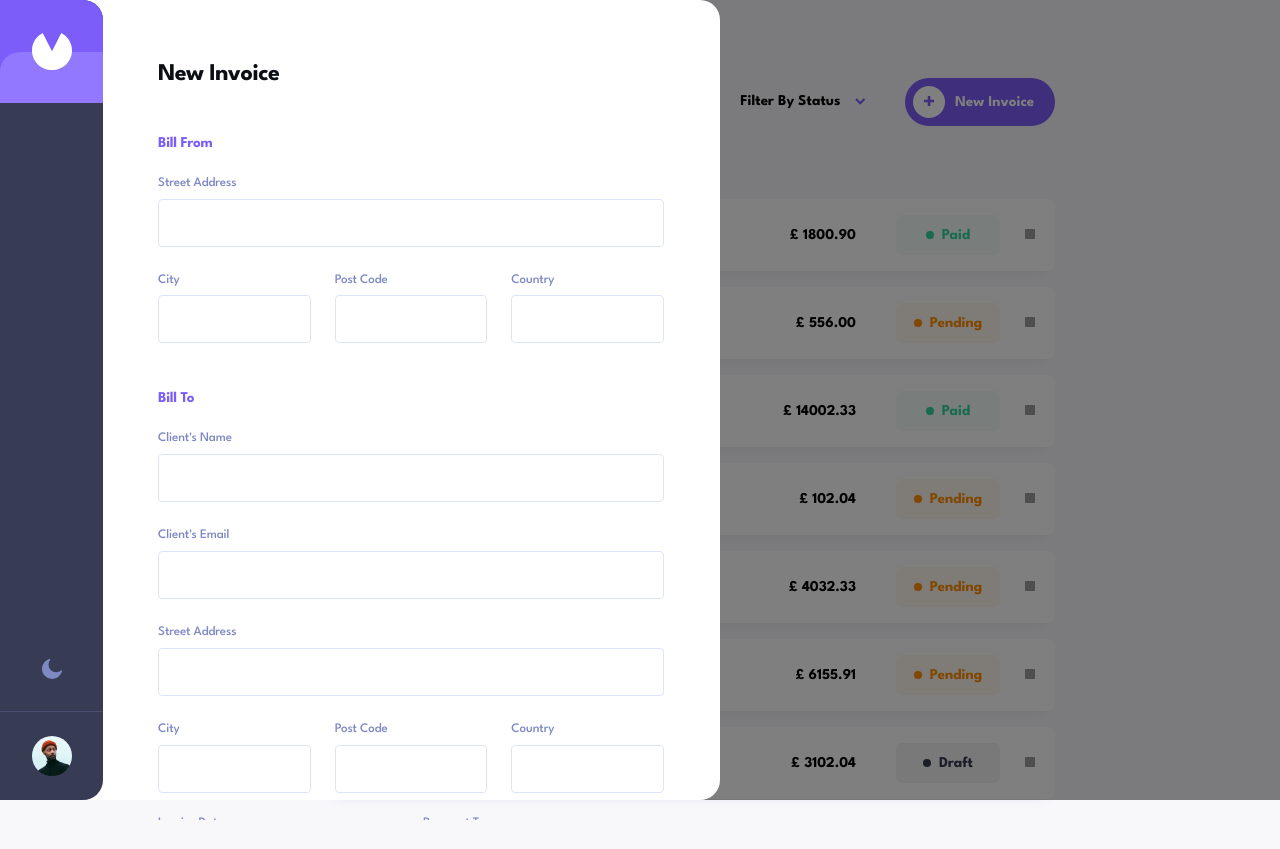
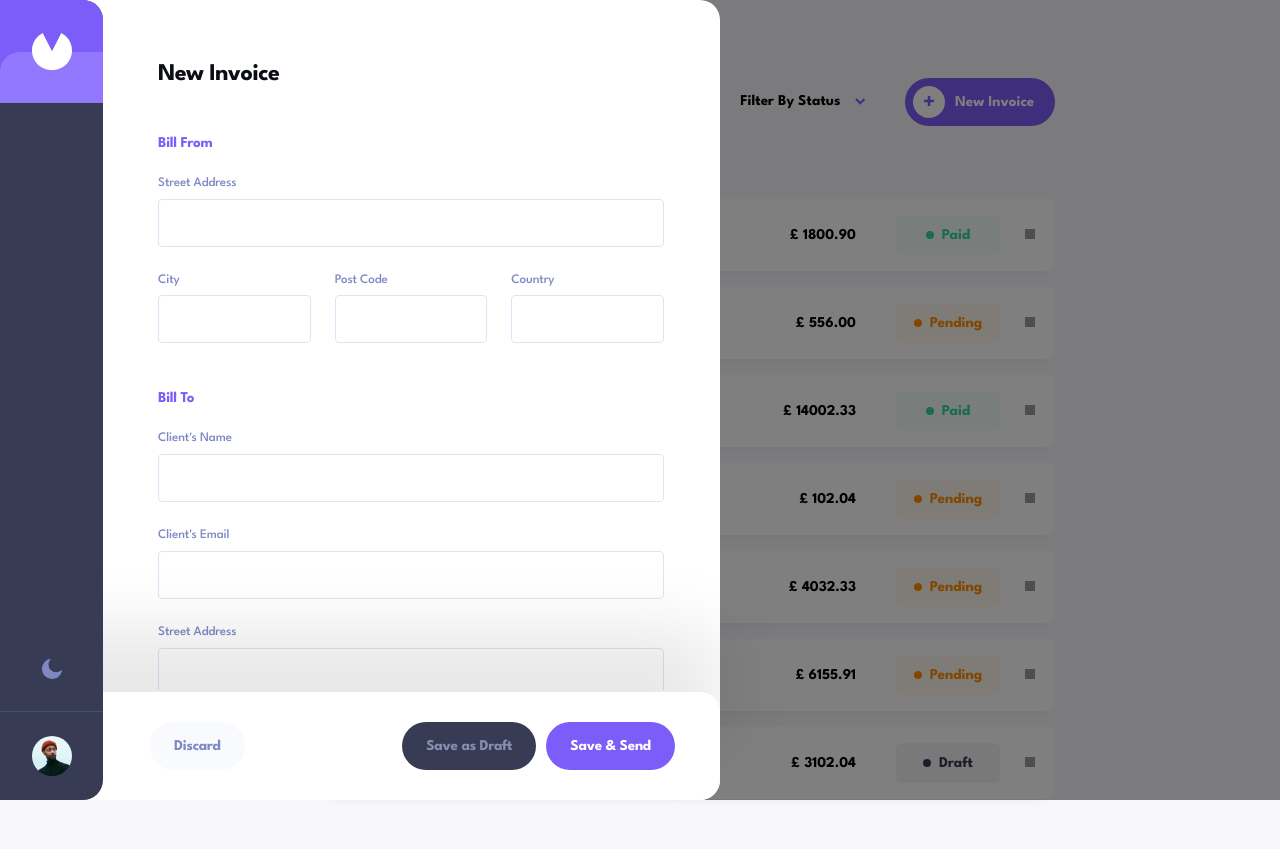
Before and after one commit to jownsu/invoice-app, a React (Vite) app: page / in a window 1280 px wide. Both pictures are taken after a click on the button "New Invoice". Built offline with nearby package versions, Linux system fonts and the light colour scheme; grey boxes are pictures that could not be loaded.

Commit message:
Implemented action button on new invoice form

```diff
--- a/src/views/home/components/new_invoice_form/new_invoice_form.component.jsx
+++ b/src/views/home/components/new_invoice_form/new_invoice_form.component.jsx
@@ -146,6 +146,12 @@ const NewInvoiceForm = ({onClose}) => {
 
                 <button type="button" className={styles.add_item_btn}><span className={styles.add_icon}></span>+ Add New Item</button>
             </div>
+
+            <div className={styles.actions_container}>
+                <button type="button" className={styles.btn_discard}>Discard</button>
+                <button type="button" className={styles.btn_draft}>Save as Draft</button>
+                <button type="button" className={styles.btn_save}>Save & Send</button>
+            </div>
         </form>
     )
 }
--- a/src/views/home/components/new_invoice_form/new_invoice_form.module.scss
+++ b/src/views/home/components/new_invoice_form/new_invoice_form.module.scss
@@ -5,8 +5,9 @@
     padding: 4rem 1.6rem 30rem 4.8rem;
     margin-right: 3.2rem;
     margin-top: 2rem;
-    height: 100%;
+    height: calc(100% - 13rem);
     overflow: auto;
+    margin-bottom: 200rem;
 
     &::-webkit-scrollbar {
         width: .8rem;
@@ -302,4 +303,55 @@
             }
         }
     }
+
+    .actions_container{
+        margin-top: auto;
+        position: absolute;
+        bottom: 0;
+        right: 0;
+        padding: 3rem 4.5rem 3rem 15rem;
+        width: 100%;
+        display: flex;
+        background: $color_white;
+        border-radius: 0px 20px 20px 0px;
+        box-shadow: rgba(0, 0, 0, .1)0px -60px 75px 0px;
+
+        button{
+            font-size: 1.5rem;
+            font-weight: 700;
+            letter-spacing: -.25px;
+            border: none;
+            outline: none;
+            height: 4.8rem;
+            padding: 0 2.4rem;
+            border-radius: 2.4rem;
+
+            &.btn_discard{
+                margin-right: auto;
+                background: #F9FAFE;
+                color: $color_grey_3;
+
+
+            }
+
+            &.btn_draft{
+                margin-right: 1rem;
+                background: #373B53;
+                color: $color_grey_2;
+
+                &:hover{
+                    background: $color_grey_4;
+                }
+            }
+
+            &.btn_save{
+                background: $color_primary_1;
+                color: $color_white;
+
+                &:hover{
+                    background: #9277FF;
+                }
+            }
+        }
+    }
 }
```
